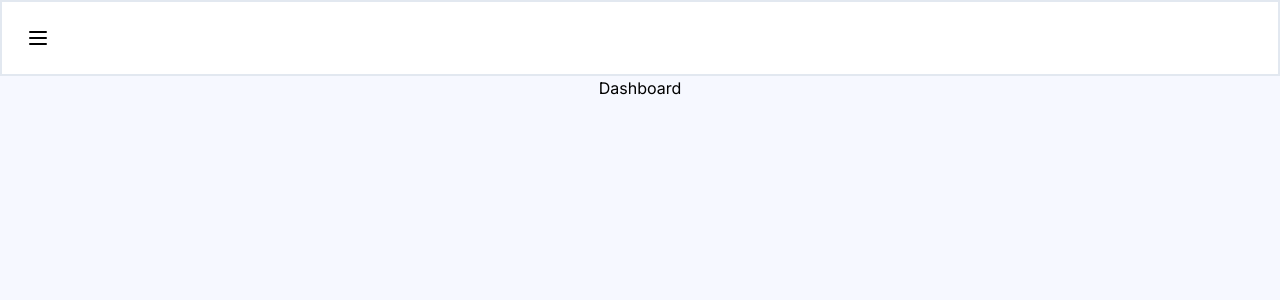
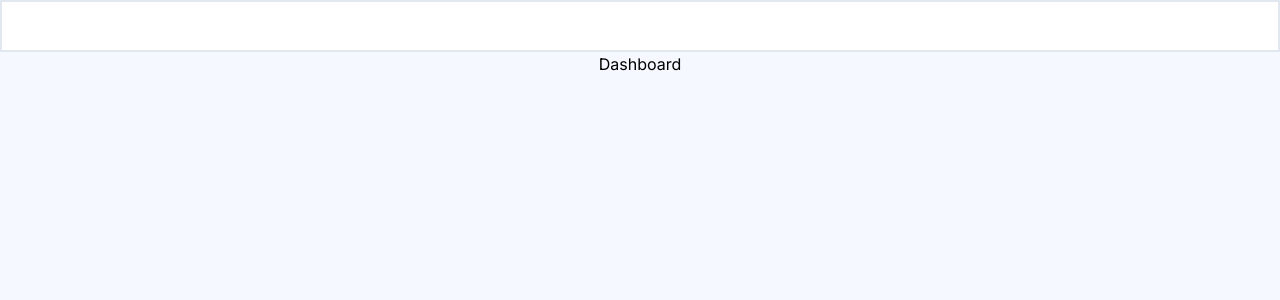
Before and after one commit to BronzeMik/organize-me, a Next.js app: page /dashboard in a window 1280 px wide. Shown: the top 300 px of the page. Built offline with nearby package versions, Linux system fonts and the light colour scheme.

Commit message:
Update context and babel

```diff
--- a/src/app/(routes)/dashboard/customers/page.jsx
+++ b/src/app/(routes)/dashboard/customers/page.jsx
@@ -1,10 +1,15 @@
 "use client"
+import { useContext, useEffect } from 'react'
 import CustomerList from './_components/CustomerList'
+import { SideBarContext } from '../layout';
 
 
 
 function page() {
-
+  const {setShowSideBar} = useContext(SideBarContext);
+  useEffect(() => {
+    setShowSideBar(false)
+  }, [])
   return (
     <div className='p-7 w-[100%] px-4 md:px-0 md:w-[80%]'>
 
--- a/src/app/(routes)/dashboard/layout.jsx
+++ b/src/app/(routes)/dashboard/layout.jsx
@@ -9,7 +9,7 @@ export const SideBarContext = createContext();
 
 
 function layout({children}) {
-  const [showSideBar, setShowSideBar] = useState(false);
+  const [showSideBar, setShowSideBar] = useState();
   return (
     <SideBarContext.Provider value={{showSideBar, setShowSideBar}}>
     <div className='flex min-h-screen'>
```
Also changed, not shown: .eslintrc.json.
